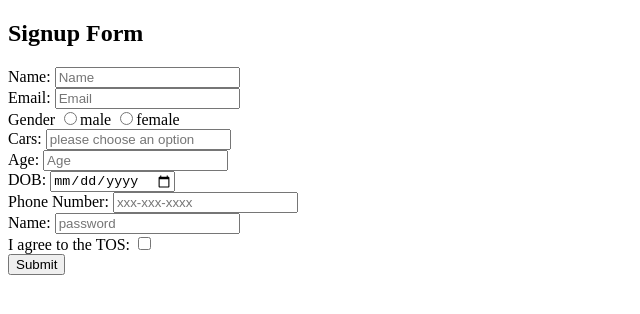
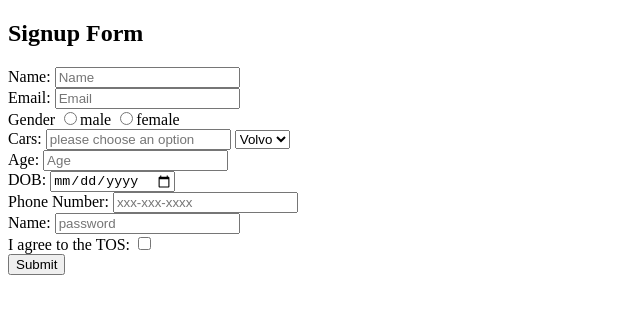
Before and after one commit to acciojob/signup-form-car-kaldharisrujitha, a website: page main.html in a window 1280 px wide. Shown: the full height of the page, 0-640 px from the left. Drawn offline with Linux system fonts and the light colour scheme.

Commit message:
created a submission

```diff
--- a/main.html
+++ b/main.html
@@ -22,6 +22,12 @@
 		<br/>
 		<label for="cars">Cars:</label>
 		<input type="Select" id="car"required placeholder="please choose an option">
+		<select>
+  <option value="volvo">Volvo</option>
+  <option value="saab">Saab</option>
+  <option value="opel">Opel</option>
+  <option value="audi">Audi</option>
+</select>
 		<br/>
 		<label for="age">Age:</label>
 		<input type="Number" id="age"required placeholder="Age">
```
